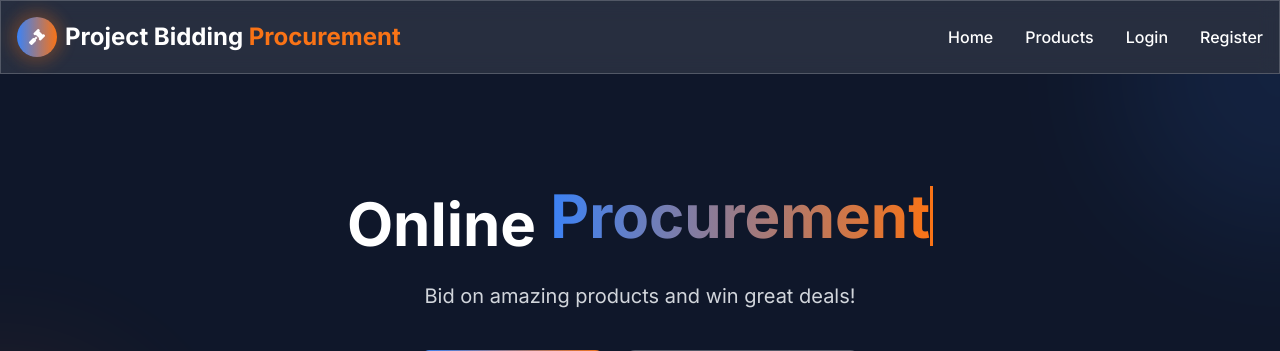
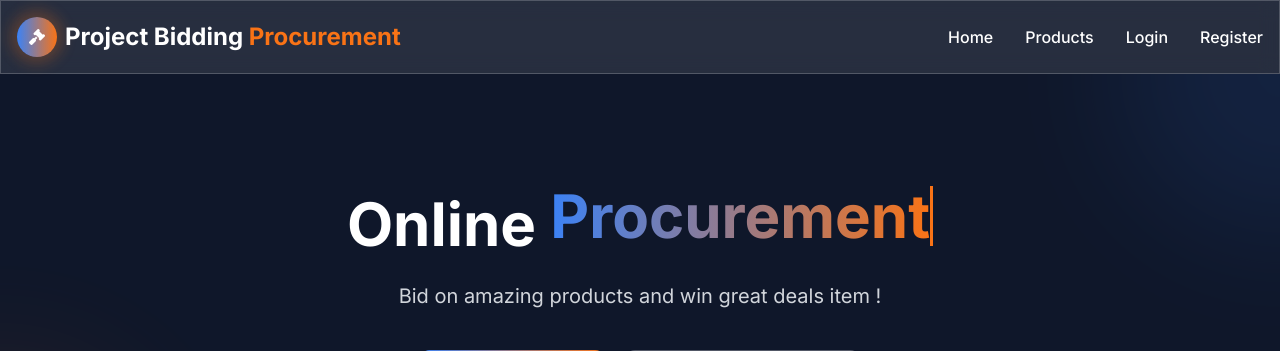
Before and after one commit to Git-branches/bidding, a PHP site: page / in a window 1280 px wide. Shown: the top 351 px of the page. Run offline with PHP 8.4, Linux system fonts and the light colour scheme; data comes from the database, SQL or seed files in the repository; some libraries are stand-ins or nearby versions.

Commit message:
Update index.php

```diff
--- a/index.php
+++ b/index.php
@@ -268,7 +268,7 @@ include 'config.php';
                         Online <span class="text-gradient typing-container"><span id="typingText" class="typing-text">Bidding System</span></span>
                     </h2>
                     <p class="text-xl text-gray-300 mb-10 max-w-2xl mx-auto hero-subtitle">
-                        Bid on amazing products and win great deals!
+                        Bid on amazing products and win great deals item !
                     </p>
                     <?php if(!isLoggedIn()): ?>
                         <div class="cta-buttons flex flex-col sm:flex-row justify-center gap-4">
```
